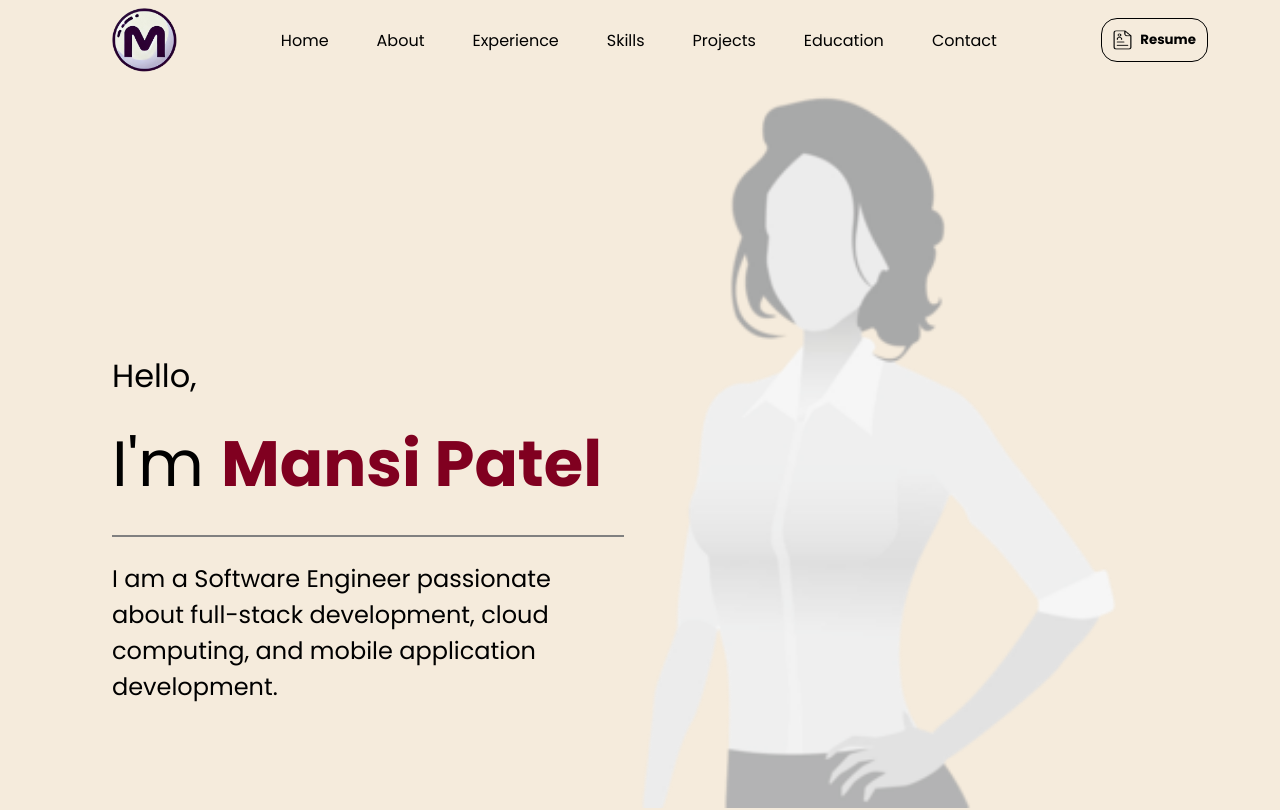
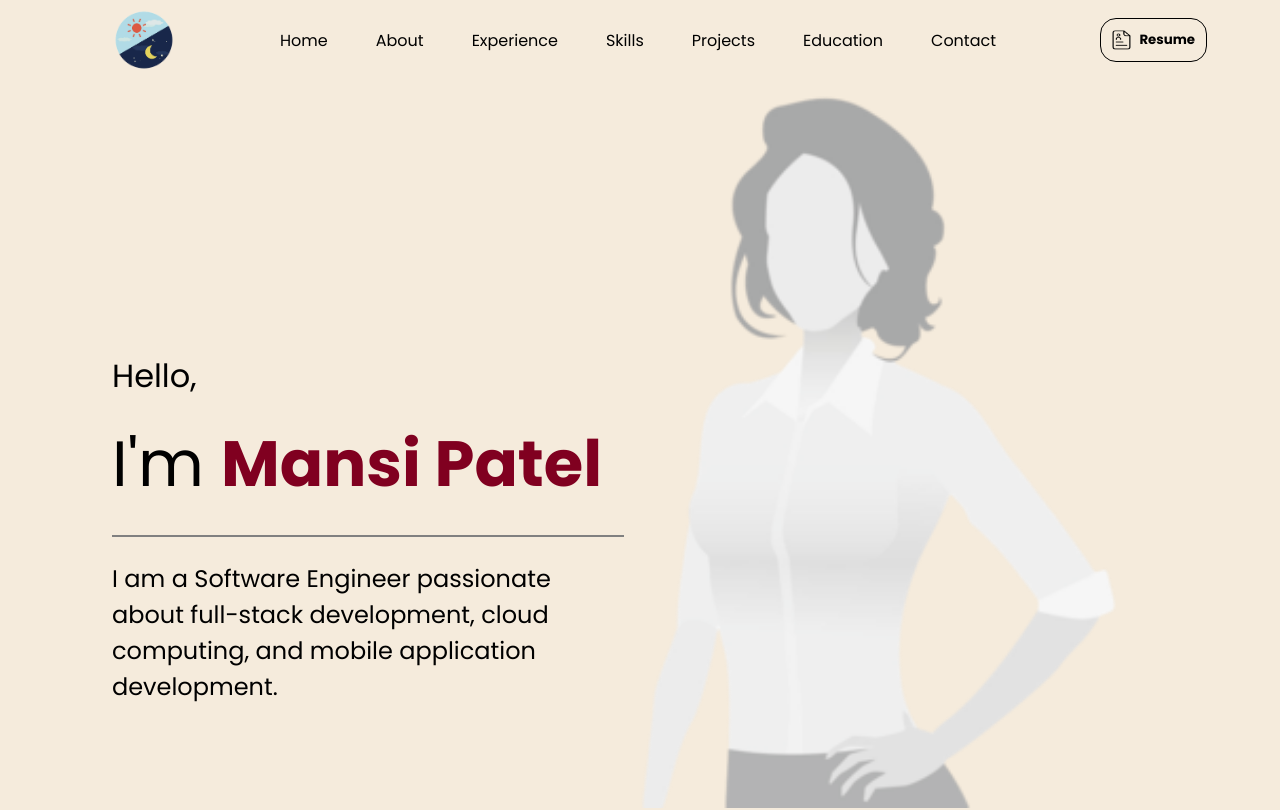
Before and after one commit to mansijp/mansi-patel, a React (Create React App) app: page / in a window 1280 px wide. Shown: the top 810 px of the page. Built offline with nearby package versions, Linux system fonts and the light colour scheme.

Commit message:
Start to adding a darkness preference

```diff
--- a/src/components/NavBar/navbar.css
+++ b/src/components/NavBar/navbar.css
@@ -12,16 +12,16 @@
     background: #f5ebdc;
 }
 
-.logo {
+.light {
     object-fit: cover;
     height: 4rem;
     margin: 0 5rem 0 5rem;
     cursor: pointer;
+    transition: transform 0.8s;
 }
 
-.logo:hover {
-    border: solid 0.3rem #800020;
-    border-radius: 50%;
+.light:hover {
+    transform: rotate(0.5turn) scale(1.2);
 }
 
 .menuItem {
--- a/src/components/NavBar/navbar.js
+++ b/src/components/NavBar/navbar.js
@@ -1,13 +1,13 @@
 import React from 'react';
 import './navbar.css';
-import logo from '../../img/logo.png';
+import logo from '../../img/light-setting.png';
 import resume from '../../img/resume-black.png';
 import {Link} from 'react-scroll';
 
 const Navbar = () => {
     return (
         <nav className="navbar">
-            <img src={logo} alt="Logo" className="logo" />
+            <img src={logo} alt="Light Setting" className="light" />
             <div className="menuItems">
                 <Link className="menuItem">Home</Link>
                 <Link className="menuItem">About</Link>
```
Also changed, not shown: src/img/light-setting.png (added).
